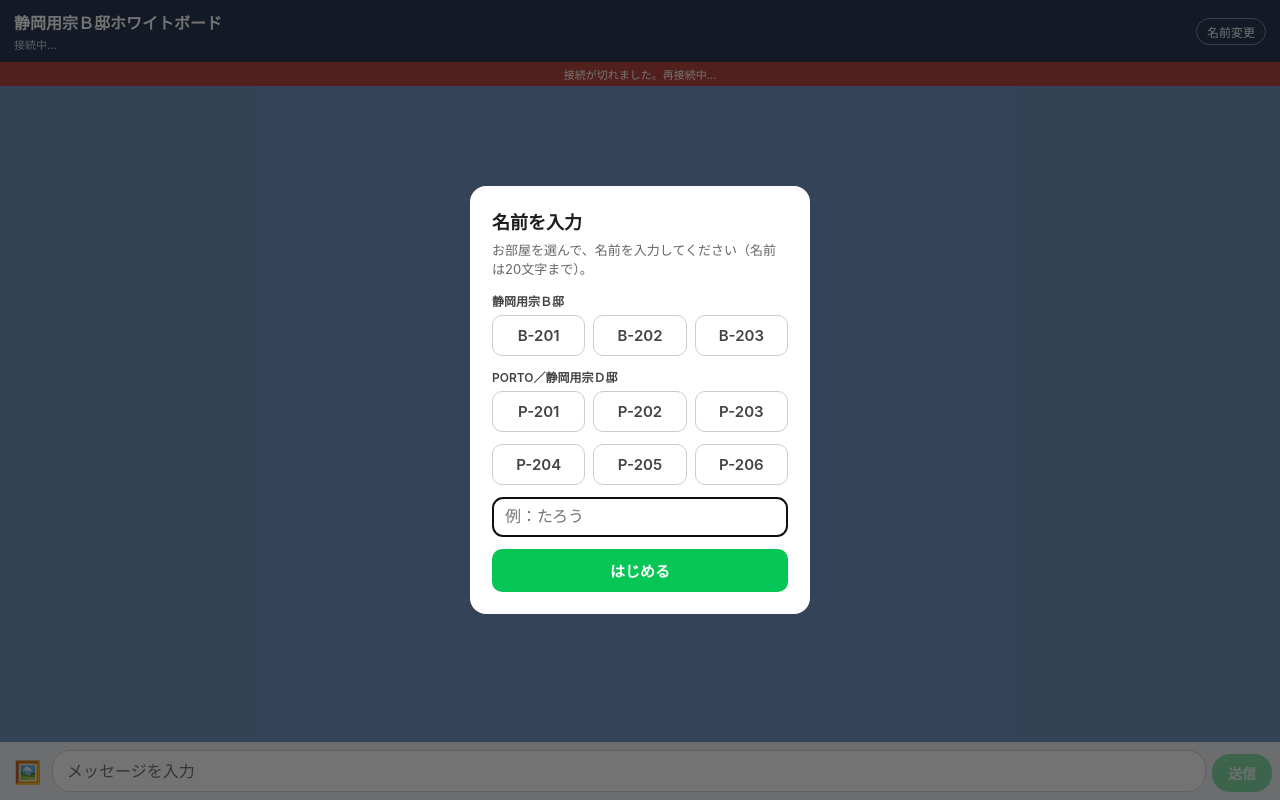
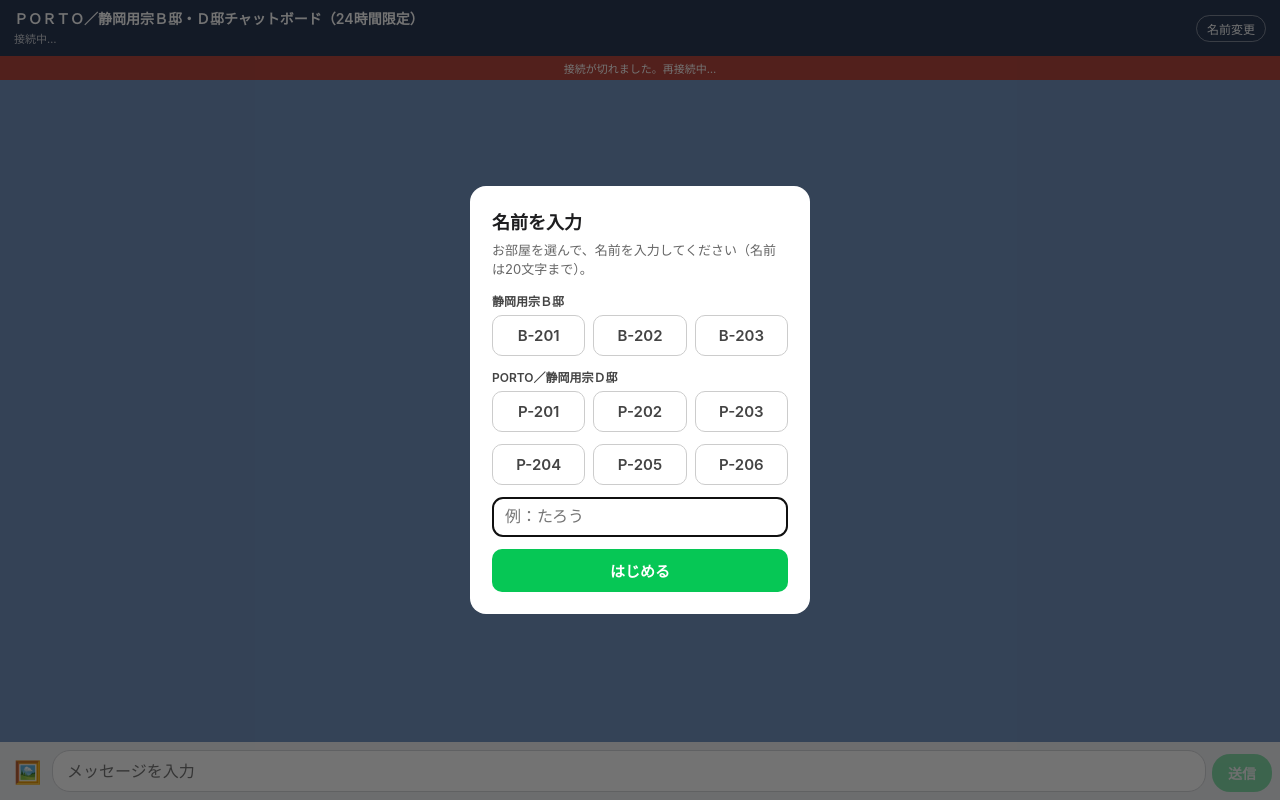
Before and after one commit to u5sasaki/secret-chat, a website: page public/index.html in a window 1280 px wide. Drawn offline with Linux system fonts and the light colour scheme.

Commit message:
Update index.html

```diff
--- a/public/index.html
+++ b/public/index.html
@@ -4,7 +4,7 @@
 <meta charset="utf-8">
 <meta name="viewport" content="width=device-width, initial-scale=1, viewport-fit=cover">
 <meta name="robots" content="noindex, nofollow">
-<title>静岡用宗Ｂ邸ホワイトボード</title>
+<title>ＰＯＲＴＯ／静岡用宗Ｂ邸・Ｄ邸チャットボード（24時間限定）</title>
 <style>
   :root {
     --bg: #7494c0;
@@ -34,7 +34,7 @@
     gap: 8px;
     flex: 0 0 auto;
   }
-  header h1 { font-size: 16px; margin: 0; font-weight: 600; }
+  header h1 { font-size: 14px; line-height: 1.3; margin: 0; font-weight: 600; }
   header .sub { font-size: 11px; opacity: .75; margin-top: 2px; }
   header button {
     background: transparent; color: #fff; border: 1px solid rgba(255,255,255,.4);
@@ -162,7 +162,7 @@
 <body>
 <header>
   <div>
-    <h1>静岡用宗Ｂ邸ホワイトボード</h1>
+    <h1>ＰＯＲＴＯ／静岡用宗Ｂ邸・Ｄ邸チャットボード（24時間限定）</h1>
     <div class="sub" id="count">接続中…</div>
   </div>
   <button id="renameBtn" type="button">名前変更</button>
```
